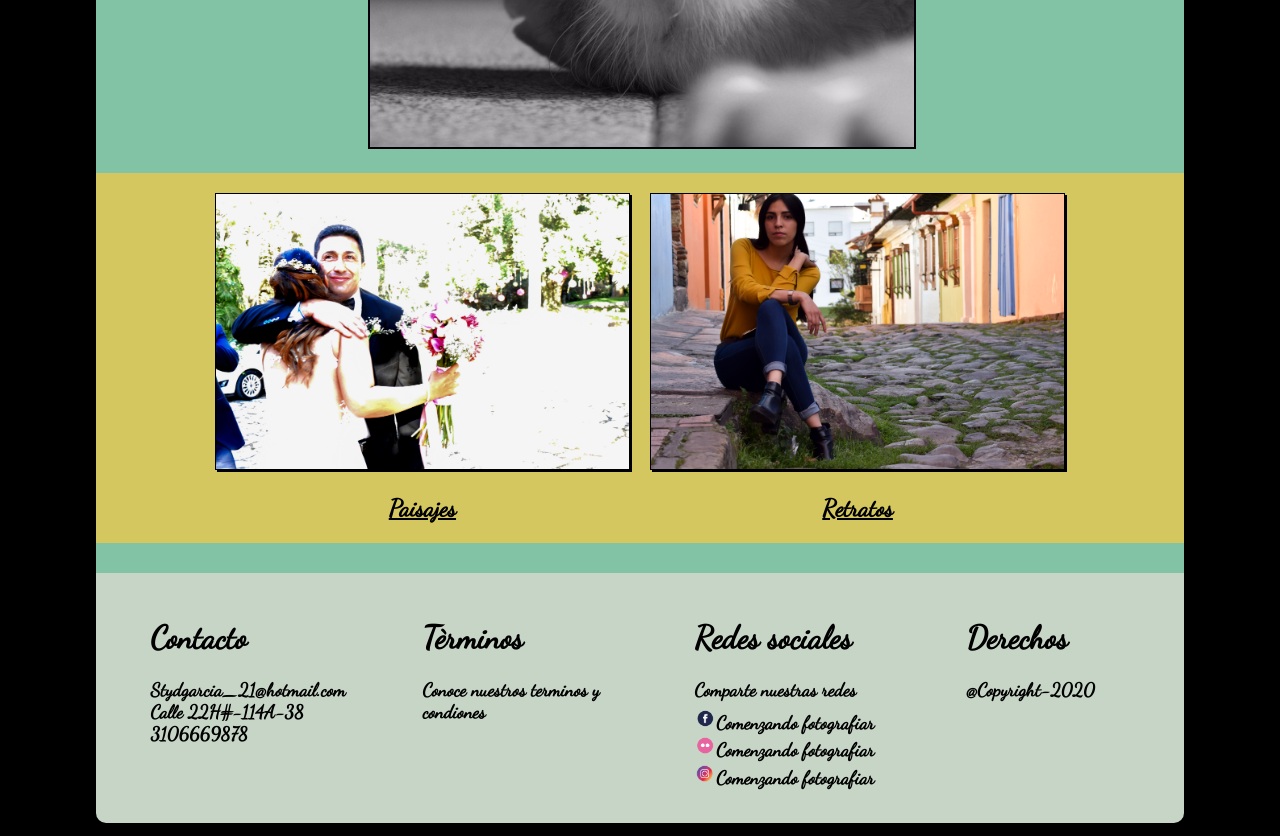
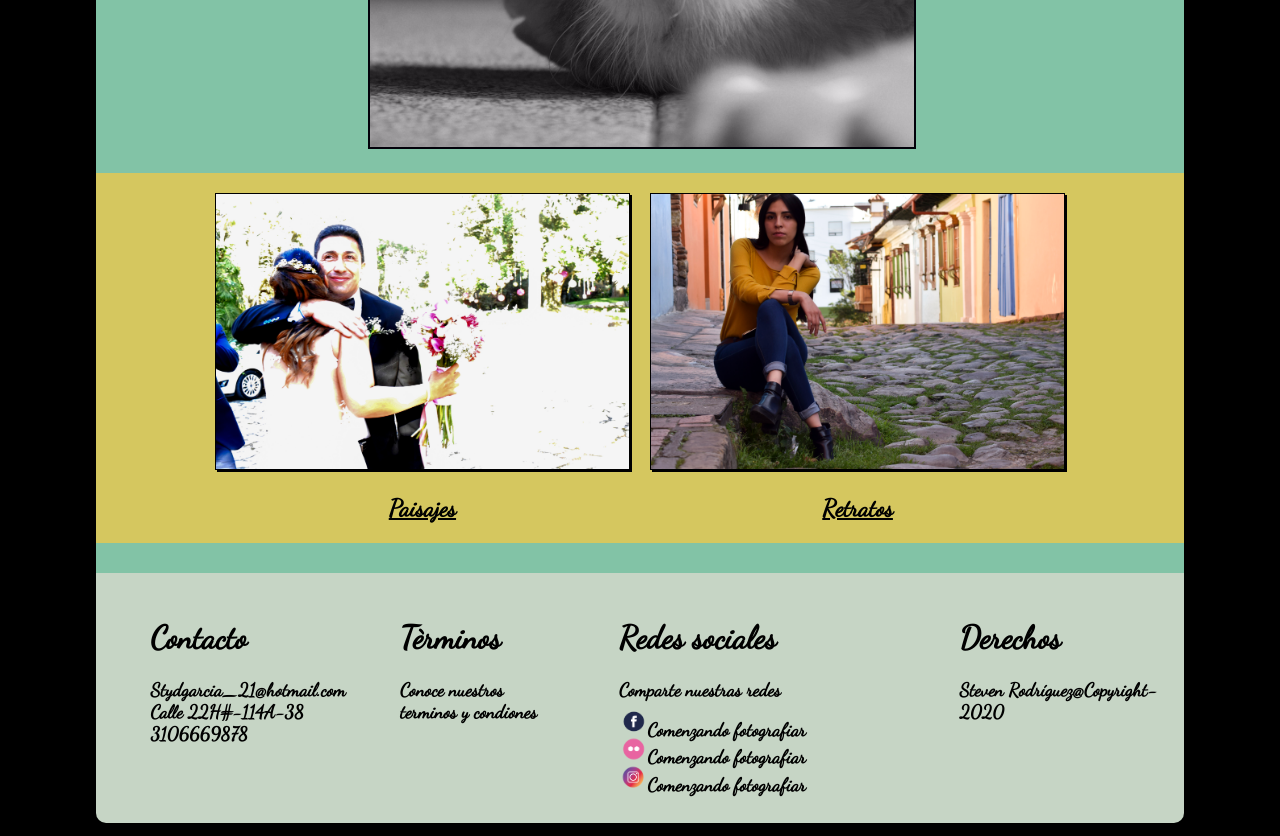
Before and after one commit to Steven-Anomalia/Portafolio, a plain HTML site: page index.html in a window 1280 px wide. Shown: the part 381-1217 px from the top of the page. Drawn offline with Linux system fonts and the light colour scheme.

Commit message:
Arreglos finales del footer

```diff
--- a/css/paisajes.css
+++ b/css/paisajes.css
@@ -272,4 +272,12 @@ padding-left: 5%;
 	.menu{
 		width: 30%;
 	}
+	.caja-3{
+	   width: 40%;
+	}
+	.caja-4{
+		width: 30%;
+		padding-right: 10px;
+
+	}
 }
--- a/css/retratos.css
+++ b/css/retratos.css
@@ -271,4 +271,12 @@ padding-left: 5%;
 	.menu{
 		width: 30%;
 	}
+	.caja-3{
+	   width: 40%;
+	}
+	.caja-4{
+		width: 30%;
+		padding-right: 10px;
+
+	}
 }
--- a/css/stilo.css
+++ b/css/stilo.css
@@ -253,5 +253,12 @@ padding-left: 5%;
 	.menu{
 		width: 30%;
 	}
+	.caja-3{
+	   width: 40%;
+	}
+	.caja-4{
+		width: 30%;
+		padding-right: 10px;
 
+	}
 }
--- a/index.html
+++ b/index.html
@@ -66,7 +66,7 @@
   </div>
   <div class="caja-4">
   	<h1>Derechos</h1>
-  	<h3> @Copyright-2020</h3>
+  	<h3> Steven Rodríguez@Copyright-2020</h3>
   </div>
 
 </footer>
```
Also changed, not shown: paisajes.html (+1 -1 lines).
